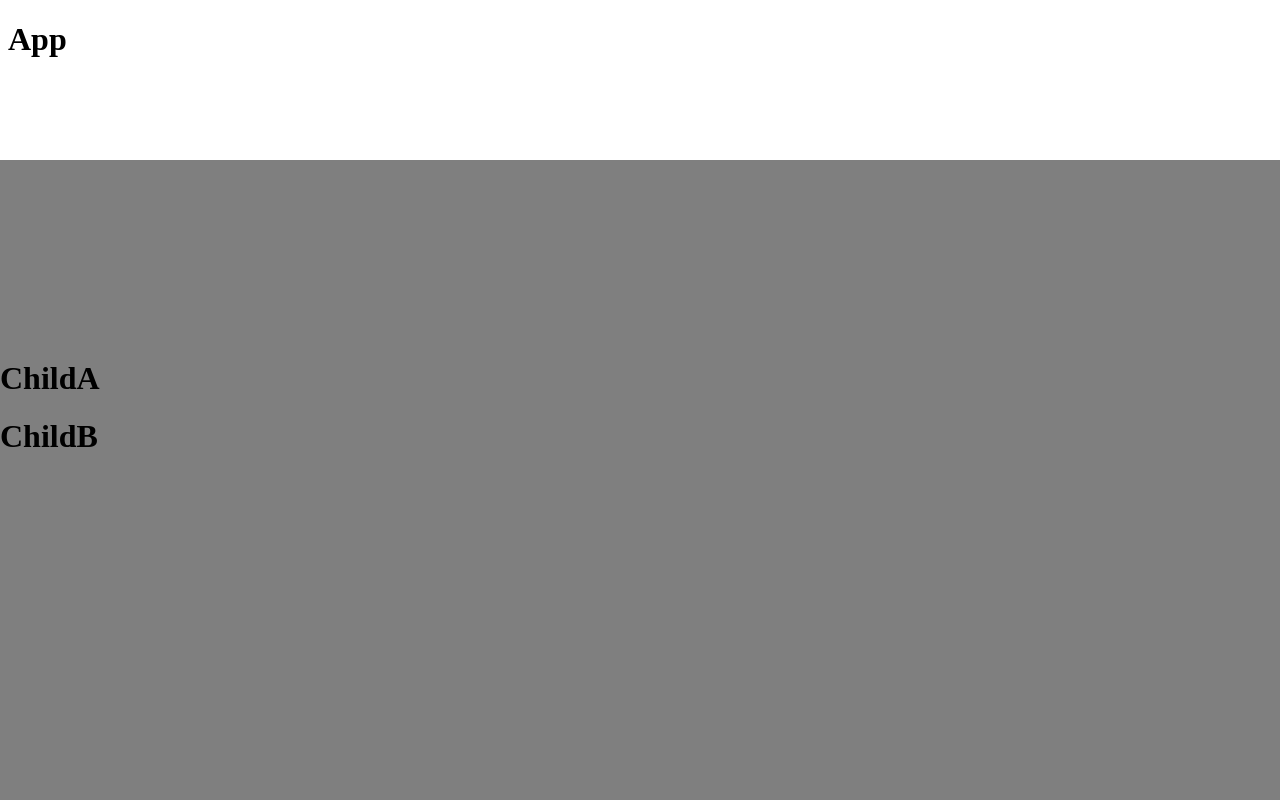
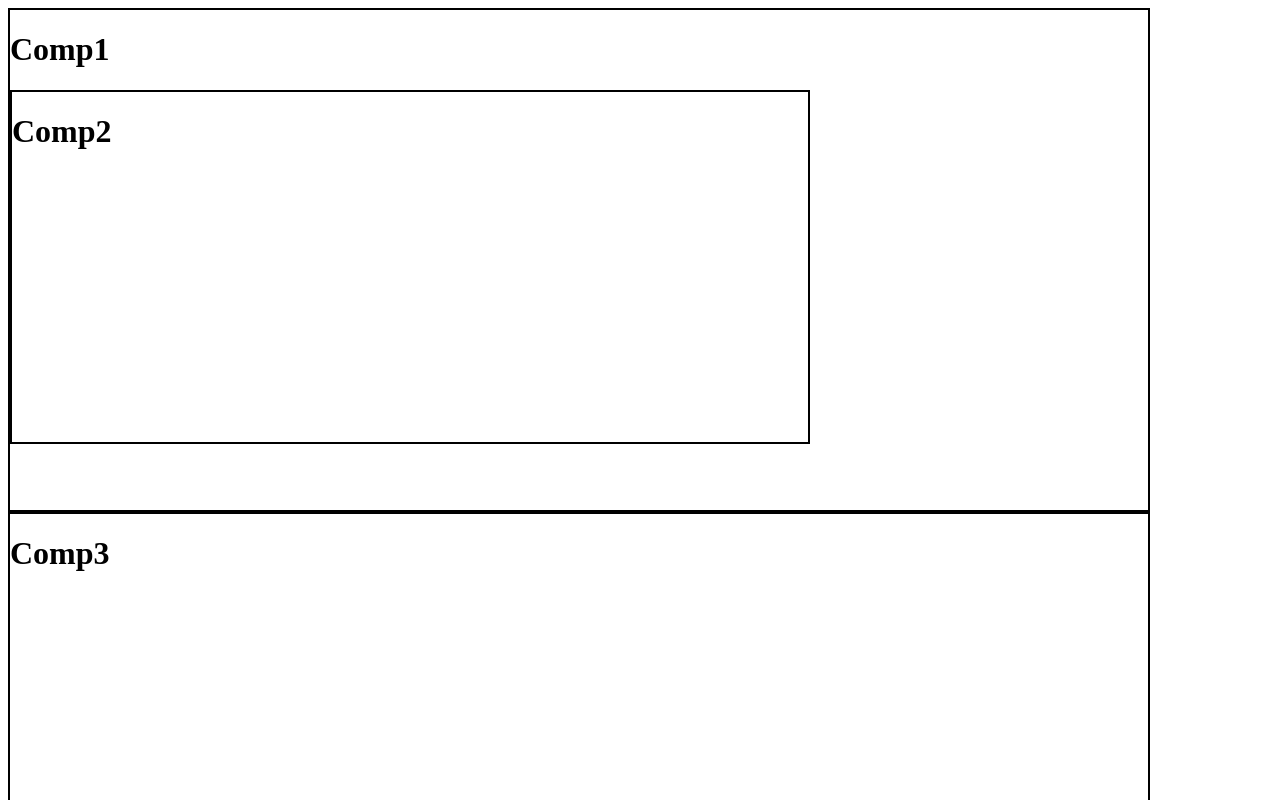
Before and after one commit to qishilong/React-family-bucket, a React app in the folder react-learn/: page / in a window 1280 px wide. Shown: the top 800 px of the page. Built offline with nearby package versions, Linux system fonts and the light colour scheme.

Commit message:
提交错误边界

```diff
--- a/react-learn/public/index.html
+++ b/react-learn/public/index.html
@@ -12,20 +12,9 @@
     <link rel="apple-touch-icon" href="%PUBLIC_URL%/logo192.png" />
     <link rel="manifest" href="%PUBLIC_URL%/manifest.json" />
     <title>React App</title>
-    <style>
-        .modal {
-            position: fixed;
-            left: 0;
-            top: 20%;
-            width: 100%;
-            height: 80%;
-            background: rgba(0, 0, 0, .5);
-        }
-    </style>
   </head>
   <body>
     <noscript>You need to enable JavaScript to run this app.</noscript>
     <div id="root"></div>
-    <div class="modal"></div>
   </body>
 </html>
--- a/react-learn/src/App.jsx
+++ b/react-learn/src/App.jsx
@@ -1,39 +1,62 @@
 import React from "react";
-import ReactDOM from "react-dom";
+import ErrorBound from "./components/common/ErrorBound";
 
-function ChildA() {
-    return ReactDOM.createPortal(
+function Comp1() {
+    return (
         <div
-            className="child-a"
             style={{
-                marginTop: 200,
+                width: "90%",
+                height: 500,
+                border: "2px solid",
             }}
         >
-            <h1>ChildA</h1>
-            <ChildB />
-        </div>,
-        document.querySelector(".modal"),
+            <h1>Comp1</h1>
+            <Comp2 />
+        </div>
     );
 }
 
-function ChildB() {
+function Comp2() {
     return (
-        <div className="child-b">
-            <h1>ChildB</h1>
+        <div
+            style={{
+                width: "70%",
+                height: "70%",
+                border: "2px solid",
+            }}
+        >
+            <h1
+                onClick={() => {
+                    throw new Error("点击时发生的错误");
+                }}
+            >
+                Comp2
+            </h1>
+        </div>
+    );
+}
+
+function Comp3() {
+    return (
+        <div
+            style={{
+                width: "90%",
+                height: 500,
+                border: "2px solid",
+            }}
+        >
+            <h1>Comp3</h1>
         </div>
     );
 }
 
 export default function App() {
     return (
-        <div
-            className="app"
-            onClick={e => {
-                console.log("App被点击了", e.target);
-            }}
-        >
-            <h1>App</h1>
-            <ChildA />
+        <div>
+            <ErrorBound>
+                <Comp1 />
+            </ErrorBound>
+            <Comp3 />
         </div>
     );
 }
--- /dev/null
+++ b/react-learn/src/components/common/ErrorBound/index.jsx
@@ -0,0 +1,24 @@
+import { PureComponent } from "react";
+
+class ErrorBound extends PureComponent {
+    state = {
+        isError: false,
+    };
+
+    static getDerivedStateFromError(error) {
+        console.log("出错了！");
+        return { isError: true };
+    }
+    componentDidCatch(error, info) {
+        console.log("记录错误信息");
+    }
+
+    render() {
+        if (this.state.isError) {
+            return <h1>Error!</h1>;
+        }
+        return this.props.children;
+    }
+}
+
+export default ErrorBound;
```
Also changed, not shown: react-learn/src/App copy 2.jsx (added, +49 -0 lines), react-learn/src/App copy.jsx (added, +46 -0 lines).
